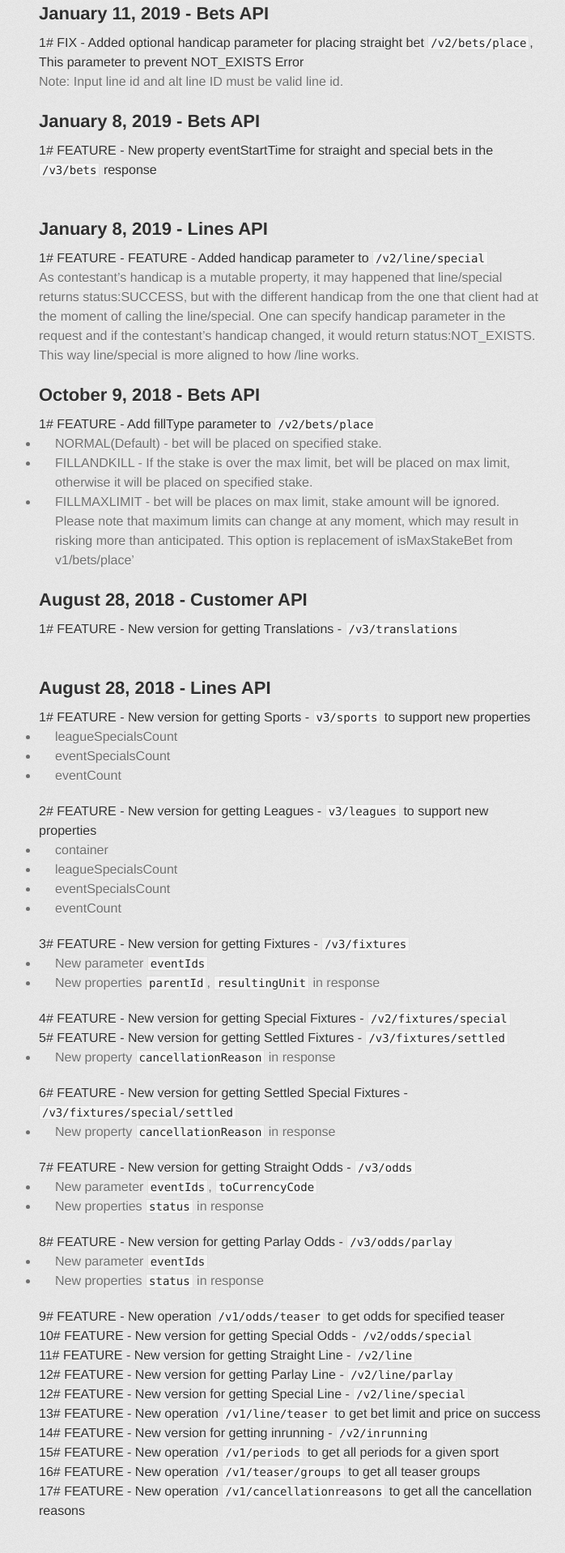
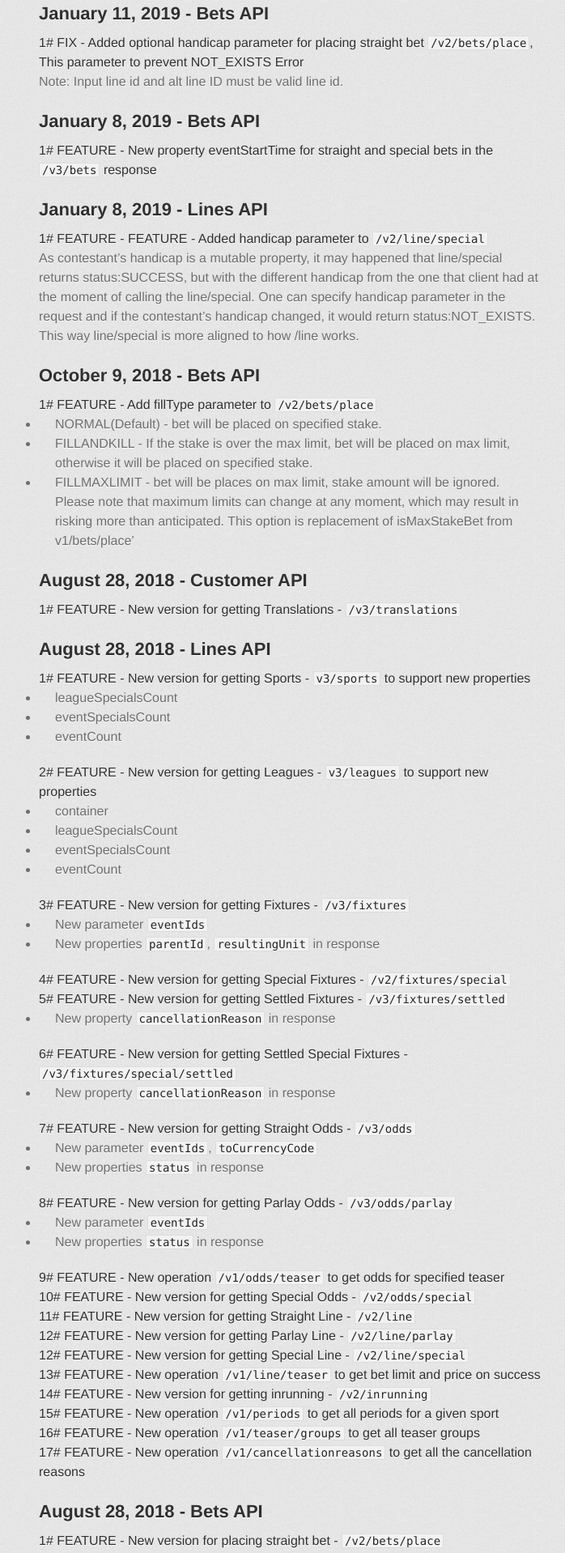
Before and after one commit to ps3838api/ps3838api.github.io, a Jekyll site: the page built from ChangesLog.md, in a window 1280 px wide. Shown: the part 1304-3222 px from the top of the page at 81% size, without its empty margins (282-980 px from the left). Built offline with Jekyll 4.4.1, drawn with Linux system fonts in a browser that asks for light colours; some web fonts are replaced; our own code applies the rules of GitHub Pages for plain Markdown files.

Commit message:
Update ChangesLog.md

```diff
--- a/ChangesLog.md
+++ b/ChangesLog.md
@@ -45,7 +45,8 @@ Note: Input line id and alt line ID must be valid line id.
 ## January 8, 2019 - Bets API
 
 ##### 1# <span>FEATURE</span>  - New property eventStartTime for straight and special bets in the `/v3/bets` response
-<br/>
+<p></p>
+
 ## January 8, 2019 - Lines API
 ##### 1# <span>FEATURE</span>  - FEATURE - Added handicap parameter to `/v2/line/special`
 
@@ -61,7 +62,8 @@ As contestant's handicap is a mutable property, it may happened that line/specia
 
 ## August 28, 2018 - Customer API
 ##### 1# <span>FEATURE</span>  - New version for getting Translations - `/v3/translations` <br>
-<br/>
+<p></p>
+
 ## August 28, 2018 - Lines API
 
 ##### 1# <span>FEATURE</span>  - New version for getting Sports - `v3/sports` to support new properties
@@ -114,7 +116,8 @@ As contestant's handicap is a mutable property, it may happened that line/specia
 ##### 16# <span>FEATURE</span>  - New operation `/v1/teaser/groups` to get all teaser groups
 
 ##### 17# <span>FEATURE</span>  - New operation `/v1/cancellationreasons` to get all the cancellation reasons
-<br/>
+<p></p>
+
 ## August 28, 2018 - Bets API
 
 ##### 1# <span>FEATURE</span>  - New version for placing straight bet - `/v2/bets/place`
```
